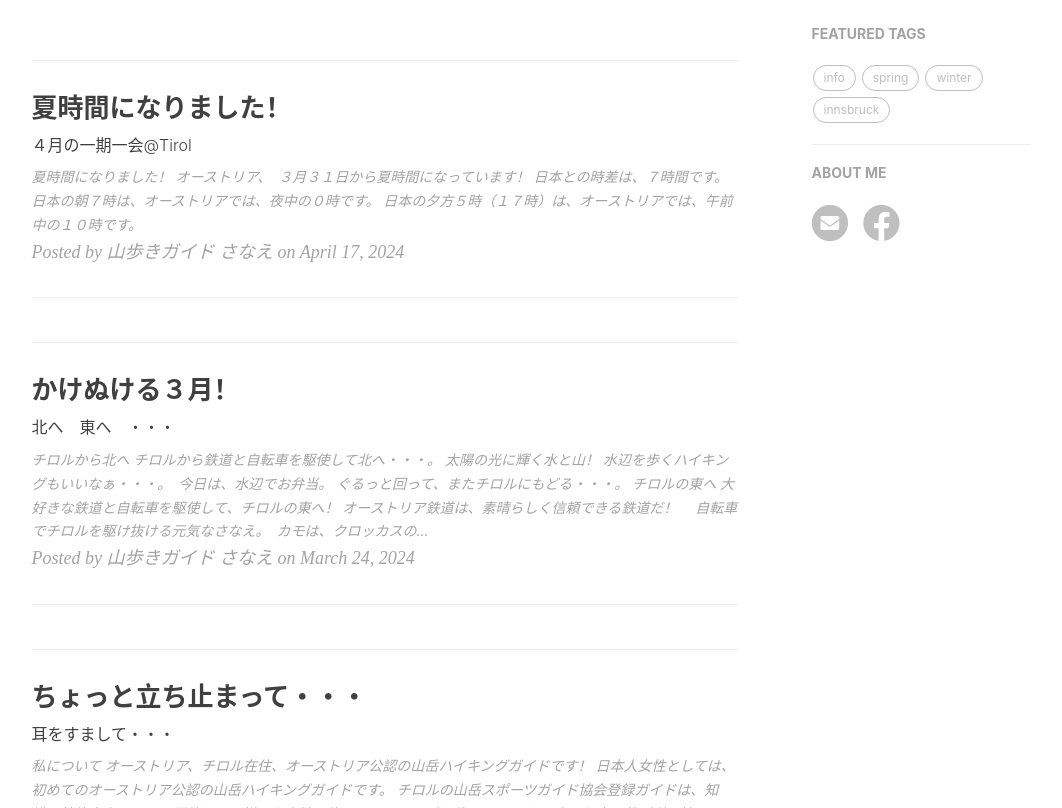
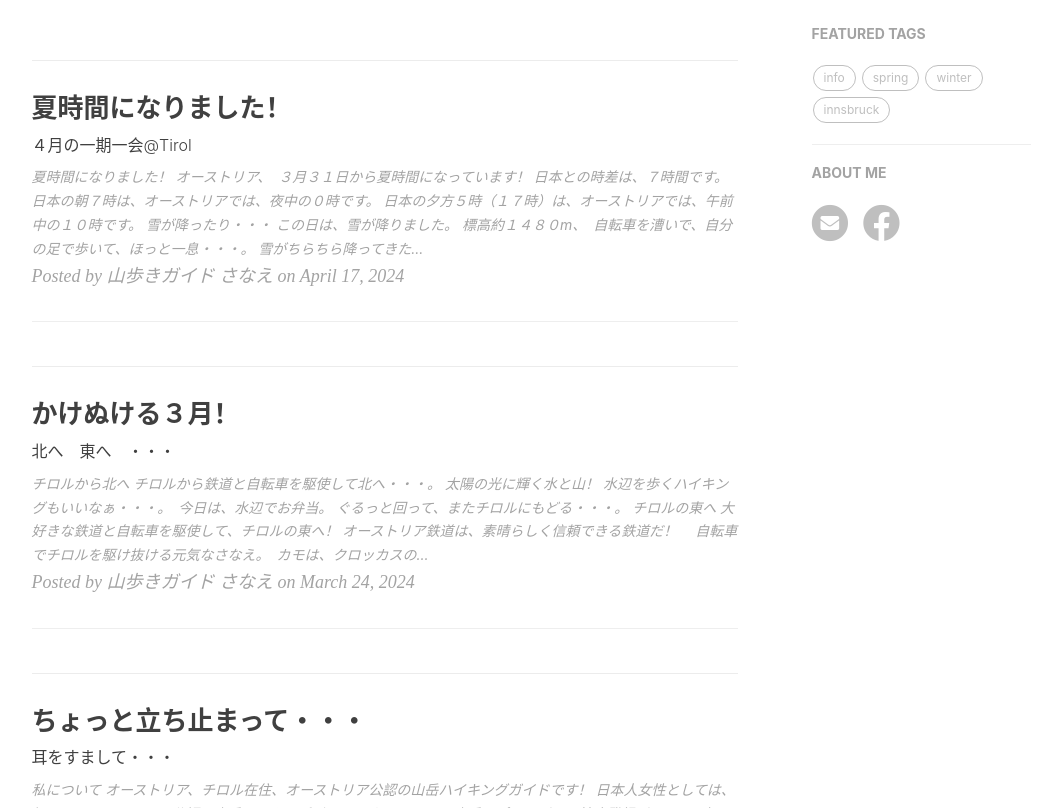
Before and after one commit to yamayagi/yamayagi.github.io, a Jekyll site: the page built from index.html, in a window 1280 px wide and 900 px high, scrolled down 330 px, cut to the strip 92-900 px from the top of the window. Shown: the whole strip, without its empty margins (136-1198 px from the left). Built offline with Jekyll 4.4.1, drawn with Linux system fonts in a browser that asks for light colours; nearby versions of some CDN libraries; the list of posts is cut into pages by our own code; comment, search, counter and statistics services are not loaded; some of the changed lines change nothing that is shown.

Commit message:
Update 2024-04-17-info.md

```diff
--- a/_posts/2024-04-17-info.md
+++ b/_posts/2024-04-17-info.md
@@ -15,3 +15,58 @@
 日本の朝７時は、オーストリアでは、夜中の０時です。
 
 日本の夕方５時（１７時）は、オーストリアでは、午前中の１０時です。
+
+
+# 雪が降ったり・・・
+
+この日は、雪が降りました。
+
+標高約１４８０m、　自転車を漕いで、自分の足で歩いて、ほっと一息・・・。
+
+![20240402-höttingeralm](https://piwigo.schickl.de/i.php?/upload/2024/04/17/20240417072638-ea7c65ad-me.jpg)
+
+雪がちらちら降ってきた！
+
+この日の装備は、登山靴、ストック。
+
+道に雪が残っているところがあるかと思って、ストックを持ってきた。
+
+歩いた道に残雪なし！！
+
+# 最高気温30.5℃！
+
+この日の最高気温は、30.5℃？！
+
+まさに４月の一期一会@Tirol。　こんなことは初めてです。　地球温暖化は、凄い勢いで進んでいます。
+
+![20240414-valstal](https://piwigo.schickl.de/i.php?/upload/2024/04/17/20240417071540-f21becb8-me.jpg)
+
+電車に乗って、涼しい風が吹き抜ける谷に冷を求めて・・・？！
+
+この日の装備は、アプローチシューズ（雪のない道をいきました。）、防水ヤッケ（涼しい風で寒かったので、防風、防寒のためにも必須。）、手袋、毛糸の帽子、サングラス。
+
+涼しい風は、寒い風？！
+
+山では、手袋、毛糸の帽子はいつでも持っていたい装備です！
+
+# 元気なさなえと歩いてみませんか？
+
+オーストリア公認山岳ハイキングガイドの元気なさなえとチロルの山を歩いてみませんか？
+
+紆余曲折、チロルに暮らすようになって、チロルが大好きになった元気なさなえとチロルの山を眺めて、歩いてみませんか？
+
+チロルの風を感じて歩いてみませんか？
+
+![20240413-vogel](https://piwigo.schickl.de/i.php?/upload/2024/04/17/20240417072859-a4e68d23-me.jpg)
+
+チロルの自然が、心を癒し、和ませてくれます。
+
+そして、とっておきのハイキングで、元気なさなえが、大きな心でお話し聴きます。　お話しします。
+
+# お問い合わせは
+
+世界に一つだけの「〇〇さんのチロルの山を歩く」の創造を　心を込めてお手伝いさせて頂きます。
+
+お問い合わせは、下のメールメールマークをポチッとして、メールにてお願いいたします。
+
+![20240411-blumen](https://piwigo.schickl.de/i.php?/upload/2024/04/17/20240417071815-638094a7-me.jpg)
```
